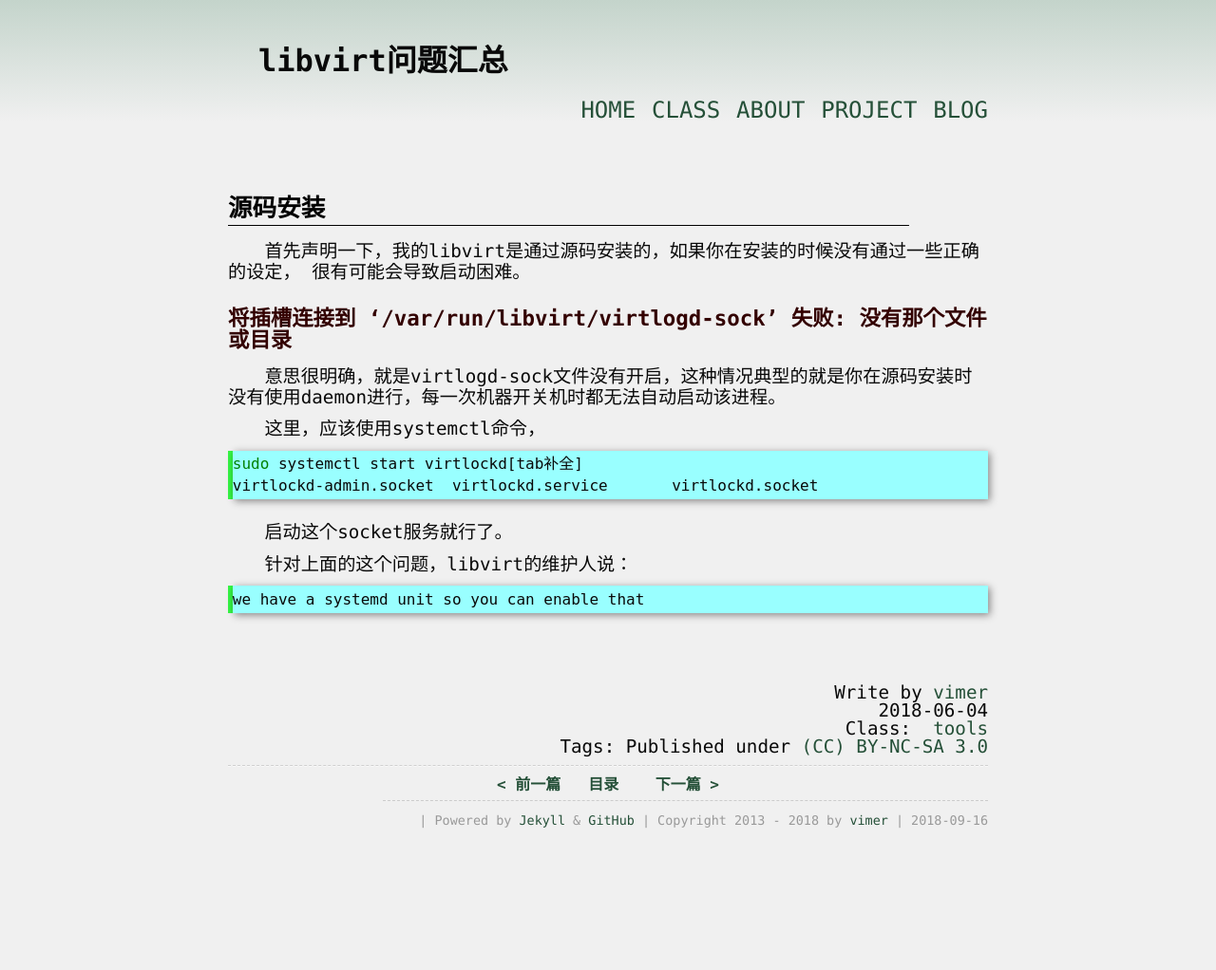
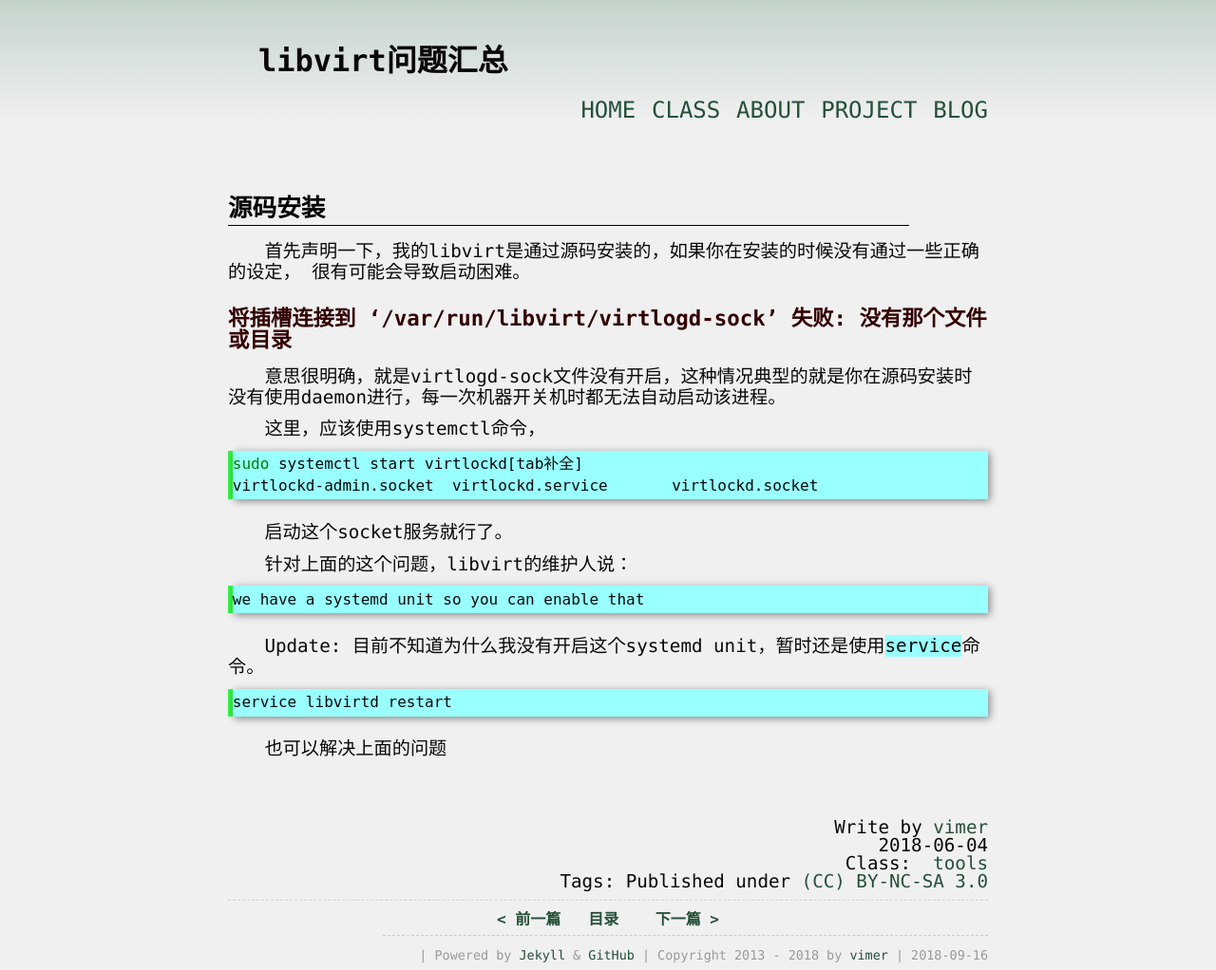
Before and after one commit to yuzibo/yuzibo.github.io, a Jekyll site: the page built from _posts/2018-06-04-libvirt-trouble-summary.md, in a window 1280 px wide. Shown: the whole page at 95% size. Built offline with Jekyll 4.4.1, drawn with Linux system fonts in a browser that asks for light colours; comment, search, counter and statistics services are not loaded; before the commit the page ends 900 px from its top, so only the background shows below that.

Commit message:
add service libvirtd restart
Signed-off-by: yuzibo <tsu.yubo@gmail.com>

````diff
--- a/_posts/2018-06-04-libvirt-trouble-summary.md
+++ b/_posts/2018-06-04-libvirt-trouble-summary.md
@@ -22,3 +22,11 @@ virtlockd-admin.socket  virtlockd.service       virtlockd.socket
 针对上面的这个问题，libvirt的维护人说：
 
 	we have a systemd unit so you can enable that
+
+
+Update: 目前不知道为什么我没有开启这个systemd unit，暂时还是使用`service`命令。
+
+```bash
+service libvirtd restart
+```
+也可以解决上面的问题
````
